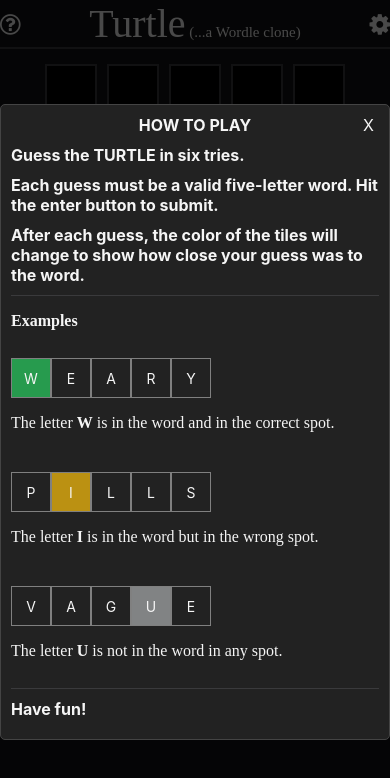
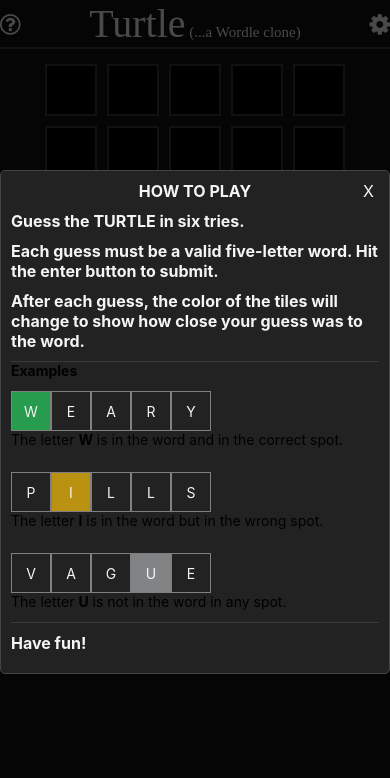
Before and after one commit to KyleDavisDev/Turtle, a React Native app in the folder Turtle/: screen / in a window 390 px wide. Shown: the top 778 px of the page. Built offline with nearby package versions, Linux system fonts and the light colour scheme; a web font is replaced by a local one.

Commit message:
Move html elements to be inside of RN elements

```diff
--- a/Turtle/src/components/Modals/ModalInstructions/ModalInstructions.tsx
+++ b/Turtle/src/components/Modals/ModalInstructions/ModalInstructions.tsx
@@ -45,7 +45,7 @@
 
 
   if (hasCookie && !shouldDisplay) {
-    return <></>;
+    return null;
   }
 
   return (
@@ -67,9 +67,8 @@
         </Text>
 
         <View style={styles.examples}>
-          <p>
-            <strong>Examples</strong>
-          </p>
+          <Text style={{ fontWeight: "bold" }}>Examples</Text>
+
           <View style={styles.example}>
             <View style={styles.row}>
               <Text style={styles.correctBox}>w</Text>
@@ -78,9 +77,9 @@
               <Text style={styles.box}>r</Text>
               <Text style={styles.box}>y</Text>
             </View>
-            <p>
-              The letter <strong>W</strong> is in the word and in the correct spot.
-            </p>
+            <Text>
+              The letter <Text style={{ fontWeight: "bold" }}>W</Text> is in the word and in the correct spot.
+            </Text>
           </View>
           <View style={styles.example}>
             <View style={styles.row}>
@@ -90,9 +89,9 @@
               <Text style={styles.box}>l</Text>
               <Text style={styles.box}>s</Text>
             </View>
-            <p>
-              The letter <strong>I</strong> is in the word but in the wrong spot.
-            </p>
+            <Text>
+              The letter <Text style={{ fontWeight: "bold" }}>I</Text> is in the word but in the wrong spot.
+            </Text>
           </View>
           <View style={styles.example}>
             <View style={styles.row}>
@@ -102,9 +101,9 @@
               <Text style={styles.absentBox}>u</Text>
               <Text style={styles.box}>e</Text>
             </View>
-            <p>
-              The letter <strong>U</strong> is not in the word in any spot.
-            </p>
+            <Text>
+              The letter <Text style={{ fontWeight: "bold" }}>U</Text> is not in the word in any spot.
+            </Text>
           </View>
         </View>
 
@@ -130,7 +129,7 @@
   container: {
     width: "100%",
     maxWidth: 400,
-    padding: "10px",
+    padding: 10,
     borderWidth: 1,
     borderColor: "#444",
     borderRadius: 5,
```
